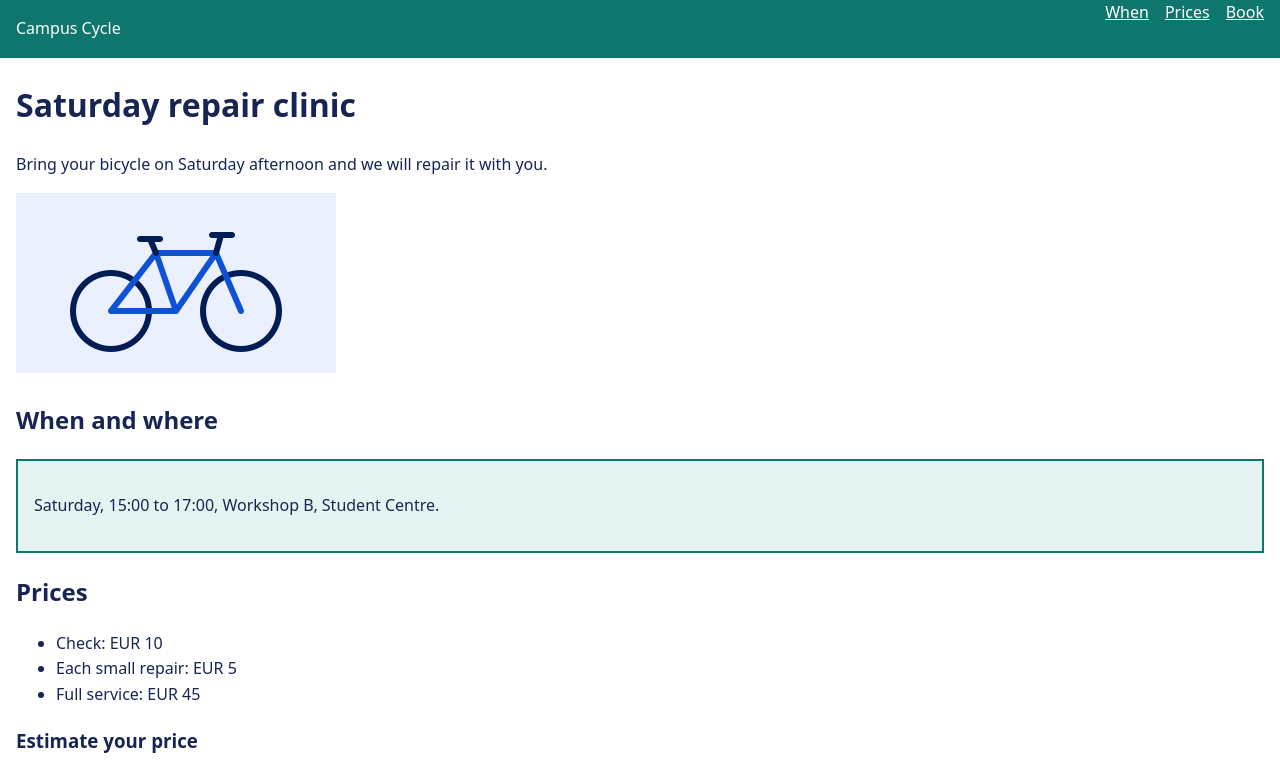
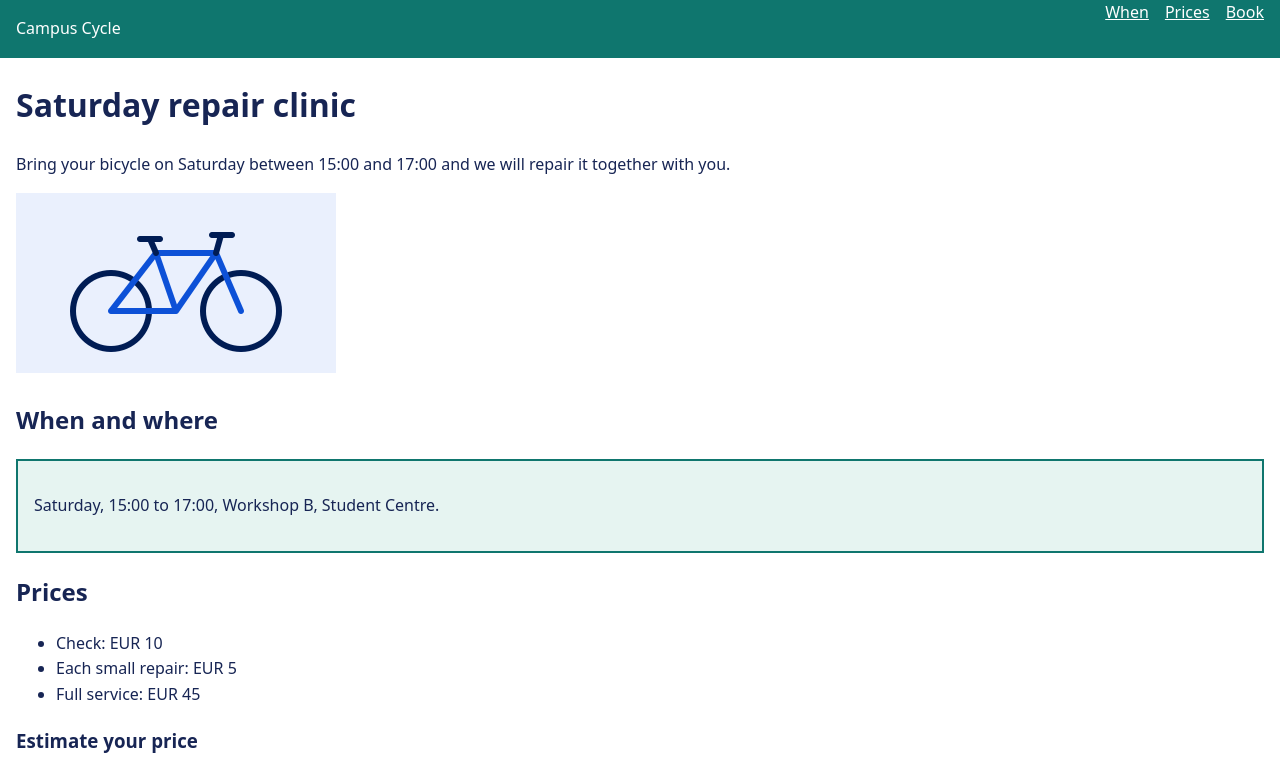
Before and after one commit to martijnvanhaute/clinic, a plain HTML site: page index.html in a window 1280 px wide. Shown: the top 772 px of the page. Drawn offline with Linux system fonts and the light colour scheme.

Commit message:
Add the opnening hours to the promise so visitors know when to come

```diff
--- a/index.html
+++ b/index.html
@@ -19,7 +19,7 @@
 
 <main>
 <h1>Saturday repair clinic</h1>
-<p>Bring your bicycle on Saturday afternoon and we will repair it with you.</p>
+<p>Bring your bicycle on Saturday between 15:00 and 17:00 and we will repair it together with you.</p>
 <img src="images/bicycle.png" alt="Illustration of a bicycle">
 
 <section id="when">
```
